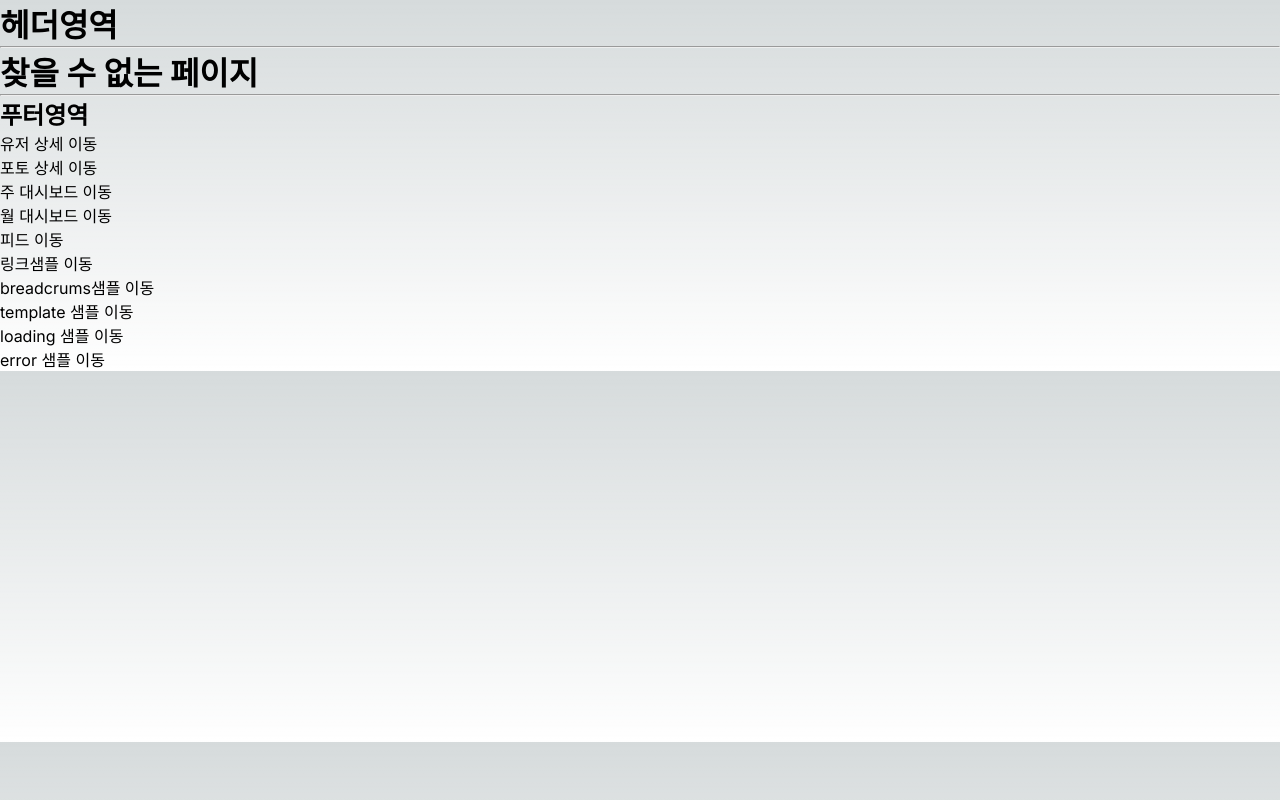
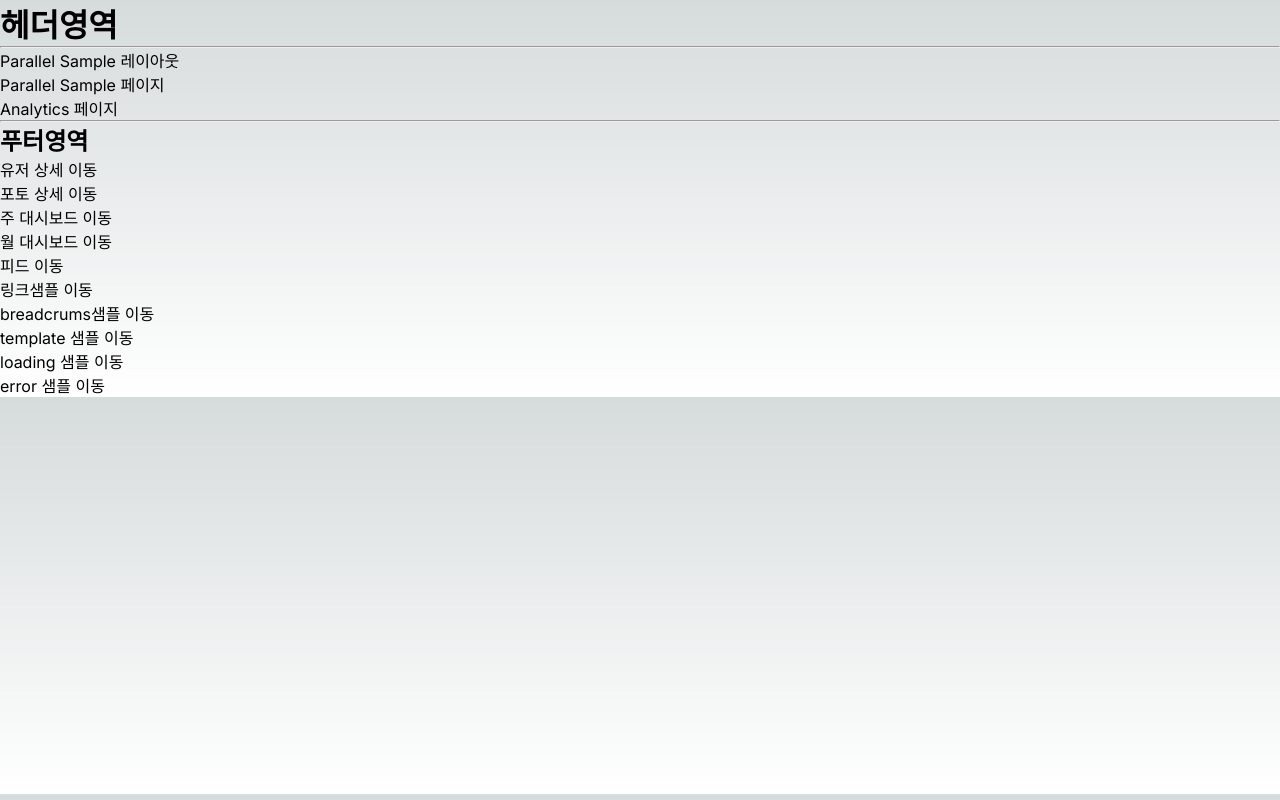
Before and after one commit to secjong/nextjs-13.4, a Next.js app: page /parallelSample in a window 1280 px wide. Before the commit this address had no page. Built offline with nearby package versions, Linux system fonts and the light colour scheme.

Commit message:
parallel 샘플

```diff
--- /dev/null
+++ b/app/parallelSample/@analytics/default.tsx
@@ -0,0 +1,5 @@
+export default function AnalyticsDefault() {
+  return (
+    <div>Analytics Default 페이지</div>
+  )
+}
--- /dev/null
+++ b/app/parallelSample/@analytics/page.tsx
@@ -0,0 +1,5 @@
+export default function AnalyticsPage() {
+  return (
+    <div>Analytics 페이지</div>
+  )
+}
--- /dev/null
+++ b/app/parallelSample/@team/settings/page.tsx
@@ -0,0 +1,5 @@
+export default function TeamPage() {
+  return (
+    <div>Team 페이지</div>
+  )
+}
--- /dev/null
+++ b/app/parallelSample/activity/page.tsx
@@ -0,0 +1,5 @@
+export default function ActivityPage() {
+  return (
+    <div>Activity 페이지</div>
+  )
+}
--- /dev/null
+++ b/app/parallelSample/default.tsx
@@ -0,0 +1,5 @@
+export default function ParallelSampleDefault() {
+  return (
+    <div>Default 페이지</div>
+  )
+}
--- /dev/null
+++ b/app/parallelSample/layout.tsx
@@ -0,0 +1,27 @@
+import { useSelectedLayoutSegment } from 'next/navigation'
+
+export default function ParallelSampleLayout({
+  children,
+  analytics,
+  team,
+  // normal
+}: {
+  children: React.ReactNode,
+  analytics: React.ReactNode,
+  team: React.ReactNode,
+  // normal: React.ReactNode
+}) {
+
+  return (
+
+    // @폴더명 으로 만든 Slot 만 Layout 의 props로 들어온다!(normal 은 무시됨)
+
+    <div>
+      <div>Parallel Sample 레이아웃</div>
+      <div>{children}</div>
+      <div>{analytics}</div>
+      <div>{team}</div>
+      {/* <div>{normal}</div> */}
+    </div>
+  )
+}
--- /dev/null
+++ b/app/parallelSample/page.tsx
@@ -0,0 +1,7 @@
+export default function ParallelSamplePage() {
+  return (
+    <div>
+      Parallel Sample 페이지
+    </div>
+  )
+}
```
